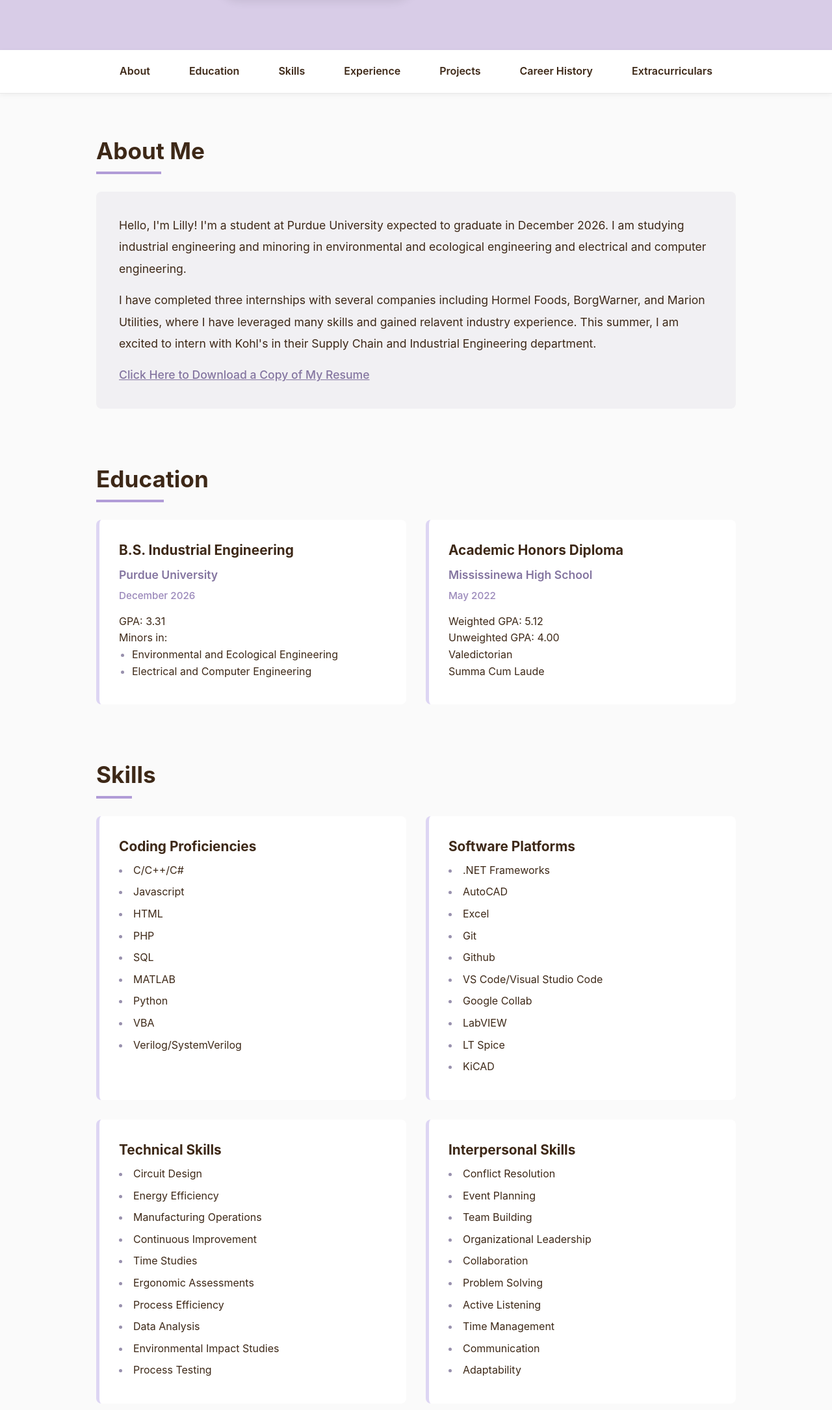
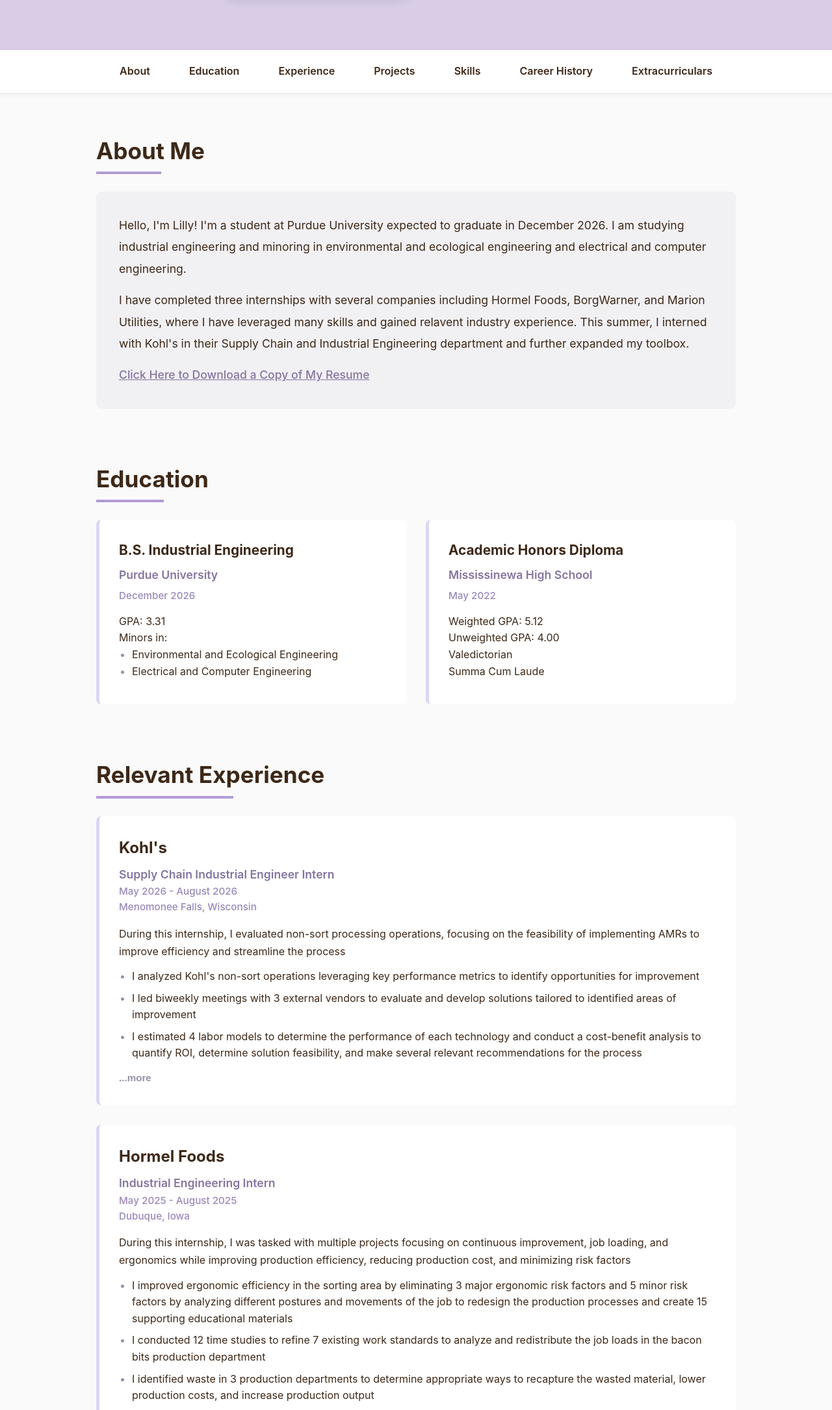
Before and after one commit to lilly-ludlow03/lilly-ludlow.github.io, a plain HTML site: page index.html in a window 1280 px wide. Shown: the part 383-2553 px from the top of the page at 65% size. Drawn offline with Linux system fonts and the light colour scheme.

Commit message:
Kohl's Internship Addition

```diff
--- a/index.html
+++ b/index.html
@@ -53,9 +53,9 @@
         <ul>
             <li><a href="#about">About</a></li>
             <li><a href="#education">Education</a></li>
-            <li><a href="#skills">Skills</a></li>
             <li><a href="#experience">Experience</a></li>
             <li><a href="#projects">Projects</a></li>
+            <li><a href="#skills">Skills</a></li>
             <li><a href="#career">Career History</a></li>
             <li><a href="#extracurricular">Extracurriculars</a></li>
         </ul>
@@ -73,8 +73,8 @@
                     electrical and computer engineering.</p>
                 <p>I have completed three internships with several companies including Hormel Foods, BorgWarner, and
                     Marion Utilities, where I have leveraged many skills and gained relavent industry experience. This
-                    summer, I am excited to intern with Kohl's in their Supply Chain and Industrial Engineering
-                    department.</p>
+                    summer, I interned with Kohl's in their Supply Chain and Industrial Engineering
+                    department and further expanded my toolbox.</p>
                 <a href="Supporting-Docs/Resume.pdf" download target="_blank">Click Here to Download a Copy of My Resume</a>
             </div>
         </section>
@@ -106,66 +106,28 @@
             </div>
         </section>
 
-        <section id="skills">
-            <h2>Skills</h2>
-            <div class="education-grid">
-                <div class="education-item">
-                    <div class="degree">Coding Proficiencies</div>
-                    <li>C/C++/C#</li>
-                    <li>Javascript</li>
-                    <li>HTML</li>
-                    <li>PHP</li>
-                    <li>SQL</li>
-                    <li>MATLAB</li>
-                    <li>Python</li>
-                    <li>VBA</li>
-                    <li>Verilog/SystemVerilog</li>
-                </div>
-                <div class="education-item">
-                    <div class="degree">Software Platforms</div>
-                    <li>.NET Frameworks</li>
-                    <li>AutoCAD</li>
-                    <li>Excel</li>
-                    <li>Git</li>
-                    <li>Github</li>
-                    <li>VS Code/Visual Studio Code</li>
-                    <li>Google Collab</li>
-                    <li>LabVIEW</li>
-                    <li>LT Spice</li>
-                    <li>KiCAD</li>
-                </div>
-                <div class="education-item">
-                    <div class="degree">Technical Skills</div>
-                    <li>Circuit Design</li>
-                    <li>Energy Efficiency</li>
-                    <li>Manufacturing Operations</li>
-                    <li>Continuous Improvement</li>
-                    <li>Time Studies</li>
-                    <li>Ergonomic Assessments</li>
-                    <li>Process Efficiency</li>
-                    <li>Data Analysis</li>
-                    <li>Environmental Impact Studies</li>
-                    <li>Process Testing</li>
-                </div>
-                <div class="education-item">
-                    <div class="degree">Interpersonal Skills</div>
-                    <li>Conflict Resolution</li>
-                    <li>Event Planning</li>
-                    <li>Team Building</li>
-                    <li>Organizational Leadership</li>
-                    <li>Collaboration</li>
-                    <li>Problem Solving</li>
-                    <li>Active Listening</li>
-                    <li>Time Management</li>
-                    <li>Communication</li>
-                    <li>Adaptability</li>
-                </div>
-            </div>
-        </section>
-
         <section id="experience">
             <h2>Relevant Experience</h2>
-
+            <div class="experience-item">
+                <h3>Kohl's</h3>
+                <div class="role">Supply Chain Industrial Engineer Intern</div>
+                <div class="date">May 2026 - August 2026</div>
+                <div class="location">Menomonee Falls, Wisconsin</div>
+                <p>During this internship, I evaluated non-sort processing operations, focusing on the feasibility of implementing AMRs to improve efficiency and streamline the process</p>
+                <ul class="ul-collapsible">
+                    <li>I analyzed Kohl's non-sort operations leveraging key performance metrics to identify opportunities for improvement </li>
+                    <li>I led biweekly meetings with 3 external vendors to evaluate and develop solutions tailored to identified areas of improvement</li>
+                    <li>I estimated 4 labor models to determine the performance of each technology and conduct a cost-benefit analysis to quantify ROI, determine solution feasibility, and make several relevant recommendations for the process</li>
+                    <li class="hidden-item">I determined the necessary facility layout incorporating AMR travel paths, charging stations, and safety zones and efficent slotting techniques based on product velocity and dimensions to optimize processing efficiency of each AMR</li>
+                    <li class="hidden-item">I collected and analyzed throughput, labor hours, and error rate data across non-sort operations to establish a performance baseline for comparison against proposed automation solutions</li>
+                    <li class="hidden-item">I evaluated the current labor standards to identify key improvement areas and understand the process flow</li>
+                    <li class="hidden-item">I compared AMR specifications, throughput capabilities, and integration requirements across vendors to narrow down viable solution candidates</li>
+                    <li class="hidden-item">I built cost models incorporating capital expenditure, maintenance, and labor savings to project multi-year ROI for each AMR solution</li>
+                    <li class="hidden-item">I quantified potential labor reduction and reallocation opportunities resulting from AMR implementation, supporting workforce planning discussions</li>
+                    <li class="hidden-item">I presented cost-benefit findings and recommendations to senior leadership to support data-driven decision-making on capital investment</li>
+                </ul>
+                <button class="toggle-btn" onclick="toggleList(this)">...more</button>
+            </div>
             <div class="experience-item">
                 <h3>Hormel Foods</h3>
                 <div class="role">Industrial Engineering Intern</div>
@@ -325,7 +287,62 @@
                     target="_blank">Click to view the race tracker</a>
             </div>
         </section>
-
+        <section id="skills">
+            <h2>Skills</h2>
+            <div class="education-grid">
+                <div class="education-item">
+                    <div class="degree">Coding Proficiencies</div>
+                    <li>C/C++/C#</li>
+                    <li>Javascript</li>
+                    <li>HTML</li>
+                    <li>PHP</li>
+                    <li>SQL</li>
+                    <li>MATLAB</li>
+                    <li>Python</li>
+                    <li>VBA</li>
+                    <li>Verilog/SystemVerilog</li>
+                </div>
+                <div class="education-item">
+                    <div class="degree">Software Platforms</div>
+                    <li>.NET Frameworks</li>
+                    <li>AutoCAD</li>
+                    <li>Excel</li>
+                    <li>Git</li>
+                    <li>Github</li>
+                    <li>VS Code/Visual Studio Code</li>
+                    <li>Google Collab</li>
+                    <li>LabVIEW</li>
+                    <li>LT Spice</li>
+                    <li>KiCAD</li>
+                </div>
+                <div class="education-item">
+                    <div class="degree">Technical Skills</div>
+                    <li>Circuit Design</li>
+                    <li>Energy Efficiency</li>
+                    <li>Manufacturing Operations</li>
+                    <li>Continuous Improvement</li>
+                    <li>Time Studies</li>
+                    <li>Ergonomic Assessments</li>
+                    <li>Process Efficiency</li>
+                    <li>Data Analysis</li>
+                    <li>Environmental Impact Studies</li>
+                    <li>Process Testing</li>
+                </div>
+                <div class="education-item">
+                    <div class="degree">Interpersonal Skills</div>
+                    <li>Conflict Resolution</li>
+                    <li>Event Planning</li>
+                    <li>Team Building</li>
+                    <li>Organizational Leadership</li>
+                    <li>Collaboration</li>
+                    <li>Problem Solving</li>
+                    <li>Active Listening</li>
+                    <li>Time Management</li>
+                    <li>Communication</li>
+                    <li>Adaptability</li>
+                </div>
+            </div>
+        </section>
         <section id="career">
             <h2>Career History</h2>
 
```
Also changed, not shown: 1 other file.
